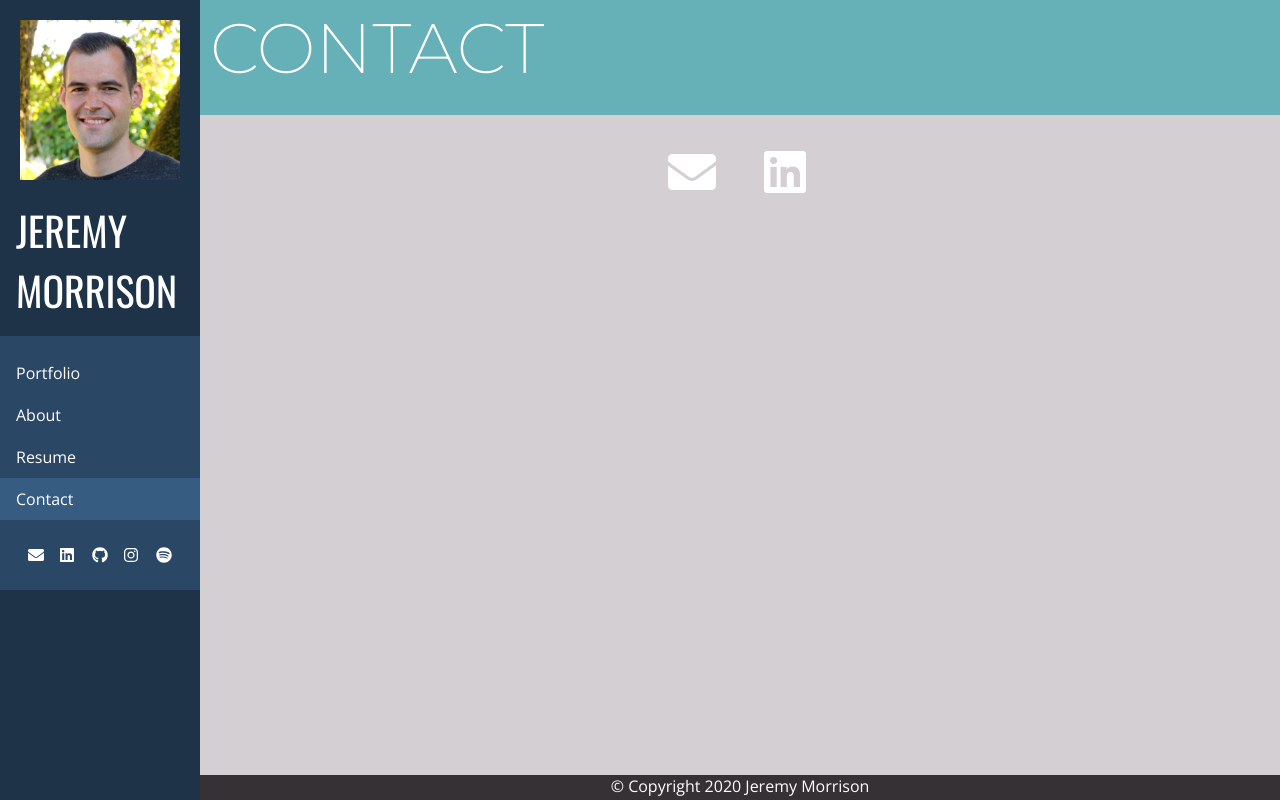
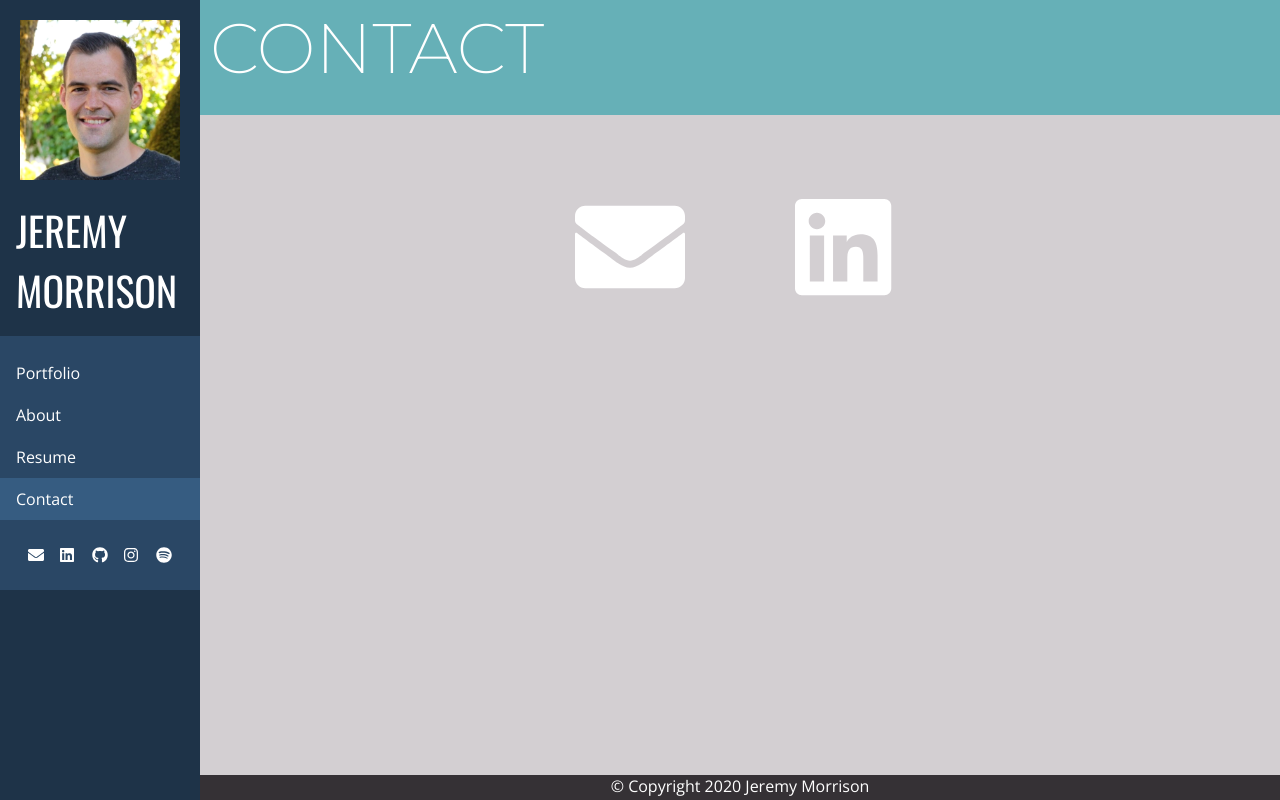
Before and after one commit to jemorriso/jeremymorrison.ca, a React (Create React App) app: page /contact in a window 1280 px wide. Built offline with nearby package versions, Linux system fonts and the light colour scheme; a web font is replaced by a local one.

Commit message:
Change icon font size. Height 100% for more flexible content placement.

```diff
--- a/src/components/Contact.js
+++ b/src/components/Contact.js
@@ -4,14 +4,24 @@ import PropTypes from 'prop-types';
 import SectionHeader from './SectionHeader';
 import Socials from './Socials';
 
-const Wrapper = styled.section``;
+const Wrapper = styled.section`
+  height: 100%;
+`;
+
+const FlexWrapper = styled.div`
+  height: 100%;
+  display: flex;
+  flex-direction: column;
+  /* justify-content: flex-start; */
+  justify-content: flex-end;
+`;
 
 function Contact(props) {
   const { socials } = props;
   return (
     <Wrapper>
       <SectionHeader title="Contact" />
-      <Socials socials={socials} fontSize="4.8rem" />
+      <Socials socials={socials} fontSize="11rem" />
     </Wrapper>
   );
 }
--- a/src/components/Resume.js
+++ b/src/components/Resume.js
@@ -1,8 +1,11 @@
 import React from 'react';
 import styled from 'styled-components';
-
 import SectionHeader from './SectionHeader';
 import Socials from './Socials';
+
+const Wrapper = styled.section`
+  height: 100%;
+`;
 
 function Resume(props) {
   const resumeSocials = [
@@ -12,10 +15,10 @@ function Resume(props) {
     },
   ];
   return (
-    <section>
+    <Wrapper>
       <SectionHeader title="Resume" />
-      <Socials socials={resumeSocials} fontSize="4.8rem" />
-    </section>
+      <Socials socials={resumeSocials} fontSize="11rem" />
+    </Wrapper>
   );
 }
 
```
